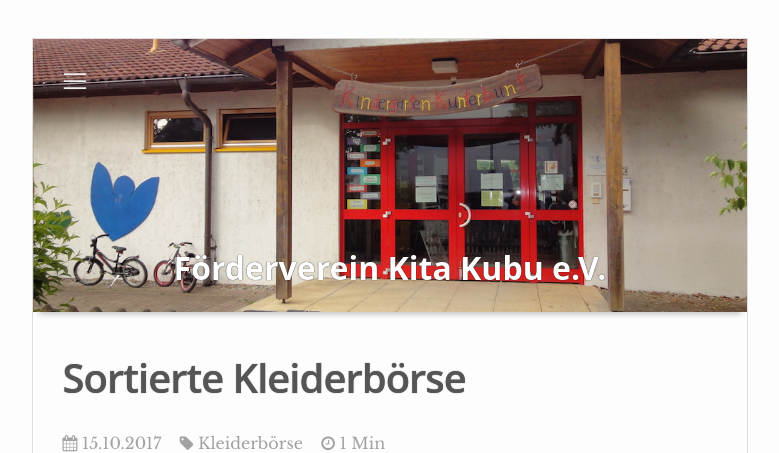
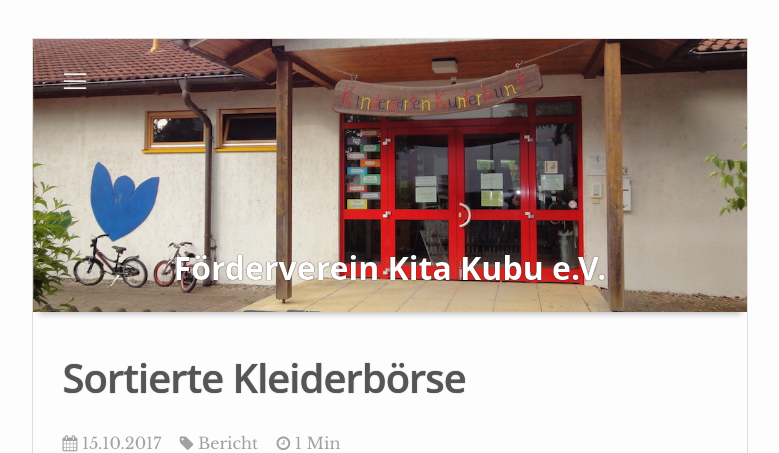
Before and after one commit to fv-kubu/fv-kubu, a Jekyll site: the page built from _posts/2017-10-15-kleiderboerse-herbst-2017.md, in a window 1280 px wide. Shown: the top 453 px of the page, without its empty margins (250-1029 px from the left). Built offline with Jekyll 4.4.1, drawn with Linux system fonts in a browser that asks for light colours; nearby versions of some CDN libraries; grey boxes are pictures that could not be loaded.

Commit message:
Update 2017-10-15-kleiderboerse-herbst-2017.md

```diff
--- a/_posts/2017-10-15-kleiderboerse-herbst-2017.md
+++ b/_posts/2017-10-15-kleiderboerse-herbst-2017.md
@@ -2,7 +2,7 @@
 layout: post
 title: Sortierte Kleiderbörse
 description: Resümee zu unserer Kleiderbörse in der Hans-Thoma-Halle in Rheinfelden/Warmbach am 15. Oktober 2017.
-categories: kleiderbörse
+categories: bericht
 ---
 
 ![Sortierte Kleidung](/images/20171014_165432.jpg "Sortierte Kleidung an der Kleidebörse")
@@ -24,7 +24,7 @@
 Auch die Verkäufer waren äußerst zufrieden. Die meisten haben bereits angekündigt, beim nächsten Mal wieder dabei sein zu wollen.
 Dann heißt es allerdings "schnell sein!": Wir werden vermutlich eine Obergrenze an verkauften Etiketten einführen, um die Menge an Artikeln handhabbar zu gestalten.
 
-![Spielsachen](/images/20171014_165432.jpg "Die Spielwarenabteilung der Kleidebörse")
+![Spielsachen](/images/20171014_165514.jpg "Die Spielwarenabteilung der Kleidebörse")
 
 Haben Sie Interesse selbst etwas zu verkaufen?
 Weitere Informationen für Verkäufer haben wir für Sie in einem Dokument zusammengefasst welches Sie [hier herunterladen](/docs/Kleiderboerse_Teilnehmerinfo.pdf) können.
```
